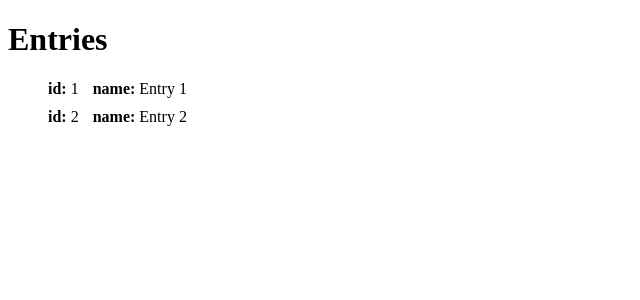
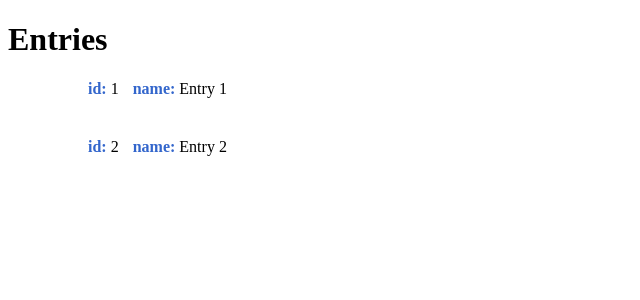
Before and after one commit to PeterPark07/IndexPage, a Flask app: page / in a window 1280 px wide. Shown: the top 300 px of the page, without its empty margins (0-640 px from the left). Run offline with Flask 3, Linux system fonts and the light colour scheme.

Commit message:
Update entries.html

```diff
--- a/templates/entries.html
+++ b/templates/entries.html
@@ -7,13 +7,17 @@
    <style>
        /* Add some margin or padding to separate entries */
        li {
-           margin-bottom: 10px;
+           margin-bottom: 20px;
            list-style: none;
        }
        /* Display key-value pairs horizontally with spacing */
        .entry-item {
            display: inline-block;
            margin-right: 10px;
+       }
+       /* Different color for keys */
+       .key {
+           color: #3366cc;  /* Change the color as needed */
        }
    </style>
 </head>
@@ -22,9 +26,11 @@
    <ul>
        {% for entry in entries %}
            <li>
-               {% for key, value in entry.items() %}
-                   <span class="entry-item"><strong>{{ key }}:</strong> {{ value }}</span>
-               {% endfor %}
+               <ul>
+                   {% for key, value in entry.items() %}
+                       <li class="entry-item"><span class="key"><strong>{{ key }}:</strong></span> {{ value }}</li>
+                   {% endfor %}
+               </ul>
            </li>
        {% endfor %}
    </ul>
```
